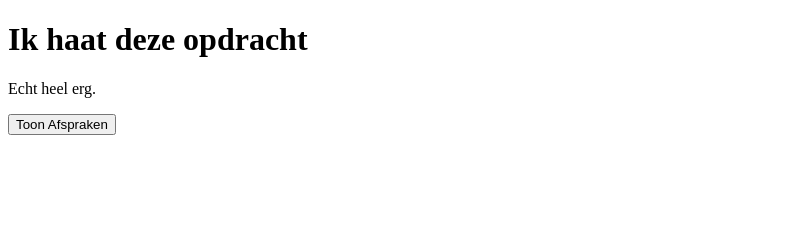
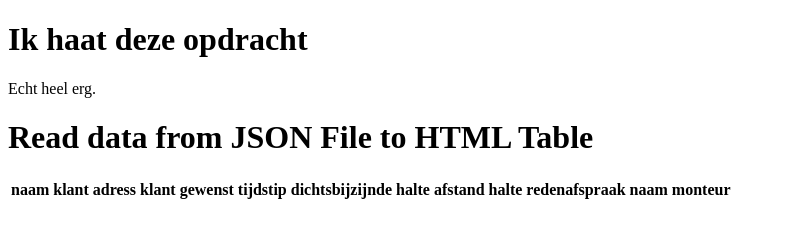
Before and after one commit to Loratian/Algoritmes-Datastructuren, a plain HTML site: page Opdracht/Opdracht/index.html in a window 1280 px wide. Shown: the whole page, without its empty margins (0-786 px from the left). Drawn offline with Linux system fonts and the light colour scheme; no server answers.

Commit message:
work in progress tables

```diff
--- a/Opdracht/Opdracht/index.html
+++ b/Opdracht/Opdracht/index.html
@@ -10,13 +10,18 @@
 <p>Echt heel erg.</p>
 
 </body>
-
-    <div id=informatiepage>
-        <ul id="klanteninformatie"></ul>
-
-    </div>
-
-    <button id="showAfspraken">Toon Afspraken</button>
+    <h1> Read data from JSON File to HTML Table</h1>
+    <table>
+        <tr>
+            <th>naam klant</th>
+            <th>adress klant</th>
+            <th>gewenst tijdstip</th>
+            <th>dichtsbijzijnde halte</th>
+            <th>afstand halte</th>
+            <th>redenafspraak</th>
+            <th>naam monteur</th>
+        </tr>
+    </table>
 
     <script src="javascript.js"></script>
 </html>
--- a/Opdracht/Opdracht/javascript.js
+++ b/Opdracht/Opdracht/javascript.js
@@ -5,8 +5,6 @@ const LOG_LEVEL = LOG_DETAILS;
 
 
 // variabele index.html
-var klantenInformatie = document.getElementById("klanteninformatie");
-var showAfsprakenButton = document.getElementById("showAfspraken");
 
 
 /**
@@ -97,46 +95,14 @@ showAfsprakenButton.addEventListener("click", function () {
 	showAfspraken();
 });
 
-fetch("./defaultAfspraken.json")
-	.then(function(resp) {
-		return resp.json();
-	})
-	.then(function(resp) {
-		console.log(data.Afspraak);
-	});
 
-/**function showAfspraken () {
-	alert ("hallo hallo");
-	klantenInformatie.innerHTML = "";
-	var xHttp = new XMLHttpRequest();
-    xHttp.onreadystatechange = function () {
-        if (xHttp.readyState == XMLHttpRequest.DONE) {
-            if (xHttp.status == 200 || xHttp.status == 201) {
-                var response = JSON.parse(xHttp.response);
-				console.log("Klanteninformatiegeladen geladen");
 
-				for (var i = 0; i < response.length; i++) {
-					var informatie = response[i];
-					klantenInformatie.innerHTML += '<li>\
-					<div class="afspraak" id="informatie'+i+'" data-index="'+Afspraak.id+'">\
-					<p class"afspraakNaam" id="afspraakNaam'+i+'"> '+Afspraak.naamKlant+' </p>\
-					</li>'
-				}
 
-			}
-			else {
-				alert ("Klanteninformatie niet geladen")
-			};
-		};
-	};
-};
-*/
 /**
  * INITIALISATION
  * Create the map of tram and metro data
  */
 
-//showAfspraken();
 importMap ("https://ori.clow.nl/algds/GVB_1_1.json");
 importMap ("https://ori.clow.nl/algds/GVB_2_1.json");
 importMap ("https://ori.clow.nl/algds/GVB_3_1.json");
```
